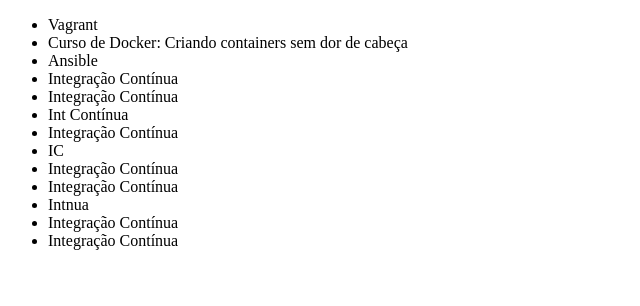
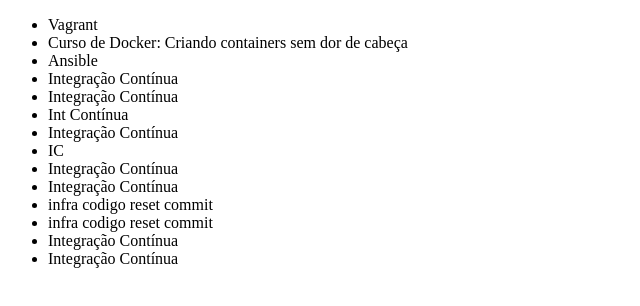
Before and after one commit to felippewtf/teste, a plain HTML site: page index.html in a window 1280 px wide. Shown: the whole page, without its empty margins (0-640 px from the left). Drawn offline with Linux system fonts and the light colour scheme.

Commit message:
reset commit

```diff
--- a/index.html
+++ b/index.html
@@ -16,7 +16,8 @@
         <li>IC</li>
         <li>Integração Contínua</li>
         <li>Integração Contínua</li>
-        <li>Intnua</li>
+        <li>infra codigo reset commit</li>
+        <li>infra codigo reset commit</li>
         <li>Integração Contínua</li>
         <li>Integração Contínua</li>
 
```
